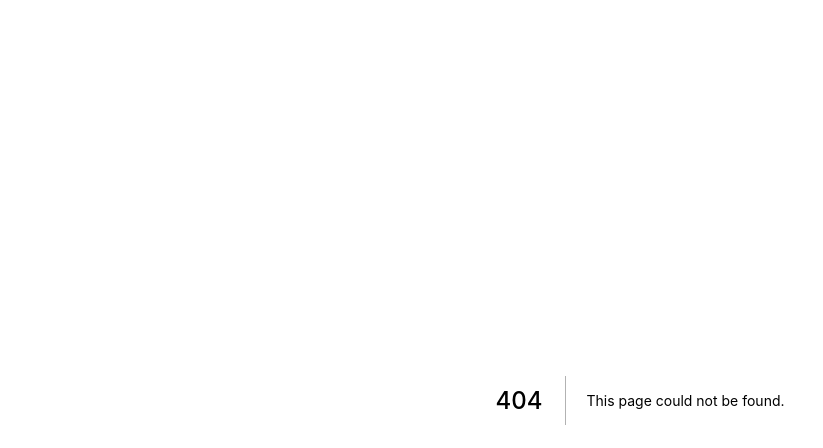
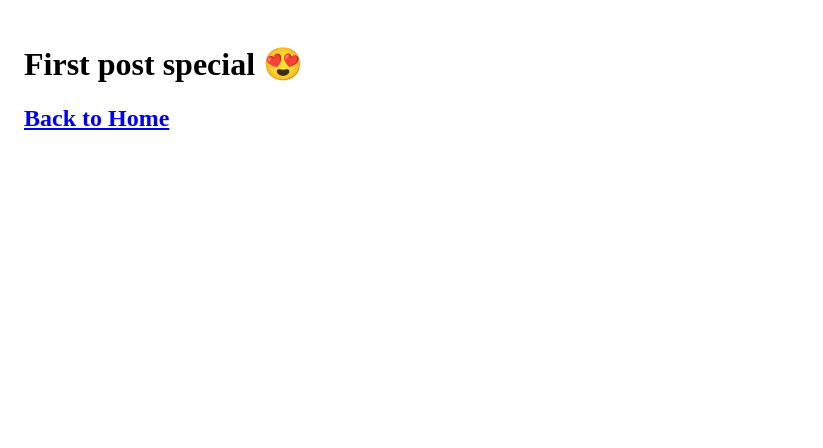
Before and after one commit to luchito93/nextjs-blog, a Next.js app: page /post/first-post in a window 1280 px wide. Before the commit this address had no page. Shown: the top 448 px of the page, without its empty margins (0-823 px from the left). Built offline with nearby package versions, Linux system fonts and the light colour scheme.

Commit message:
feat: :sparkles: Addind css modules local scope

```diff
--- /dev/null
+++ b/components/layout.js
@@ -0,0 +1,11 @@
+import styles from './layout.module.css'
+
+const Layout = ({ children }) => {
+    return (
+        <div className={styles.container}>
+            {children}
+        </div>
+    )
+}
+
+export default Layout
--- /dev/null
+++ b/components/layout.module.css
@@ -0,0 +1,5 @@
+.container {
+    max-width: 1400px;
+    margin: 0 auto;
+    padding: 16px;
+}
--- /dev/null
+++ b/pages/post/first-post.js
@@ -0,0 +1,27 @@
+import Head from "next/head"
+import Link from "next/link"
+import Script from "next/script"
+import Layout from "../../components/layout"
+
+const FirstPost = () => {
+    return (
+        <Layout>
+            <div>
+                <Head>
+                    <title>My first post</title>
+                </Head>
+                { false && <Script
+                src="https://connect.facebook.net/en_US/sdk.js"
+                strategy="lazyOnload"
+                onLoad={() => console.log('Ya termino de cargar el facepur')}
+                />}
+                <h1>First post special 😍</h1>
+                <h2>
+                    <Link href="/"><a>Back to Home</a></Link>
+                </h2>
+            </div>
+        </Layout>
+    )
+}
+
+export default FirstPost
```
Also changed, not shown: pages/index.js (+6 -1 lines), public/images/profile.jpg (added).
